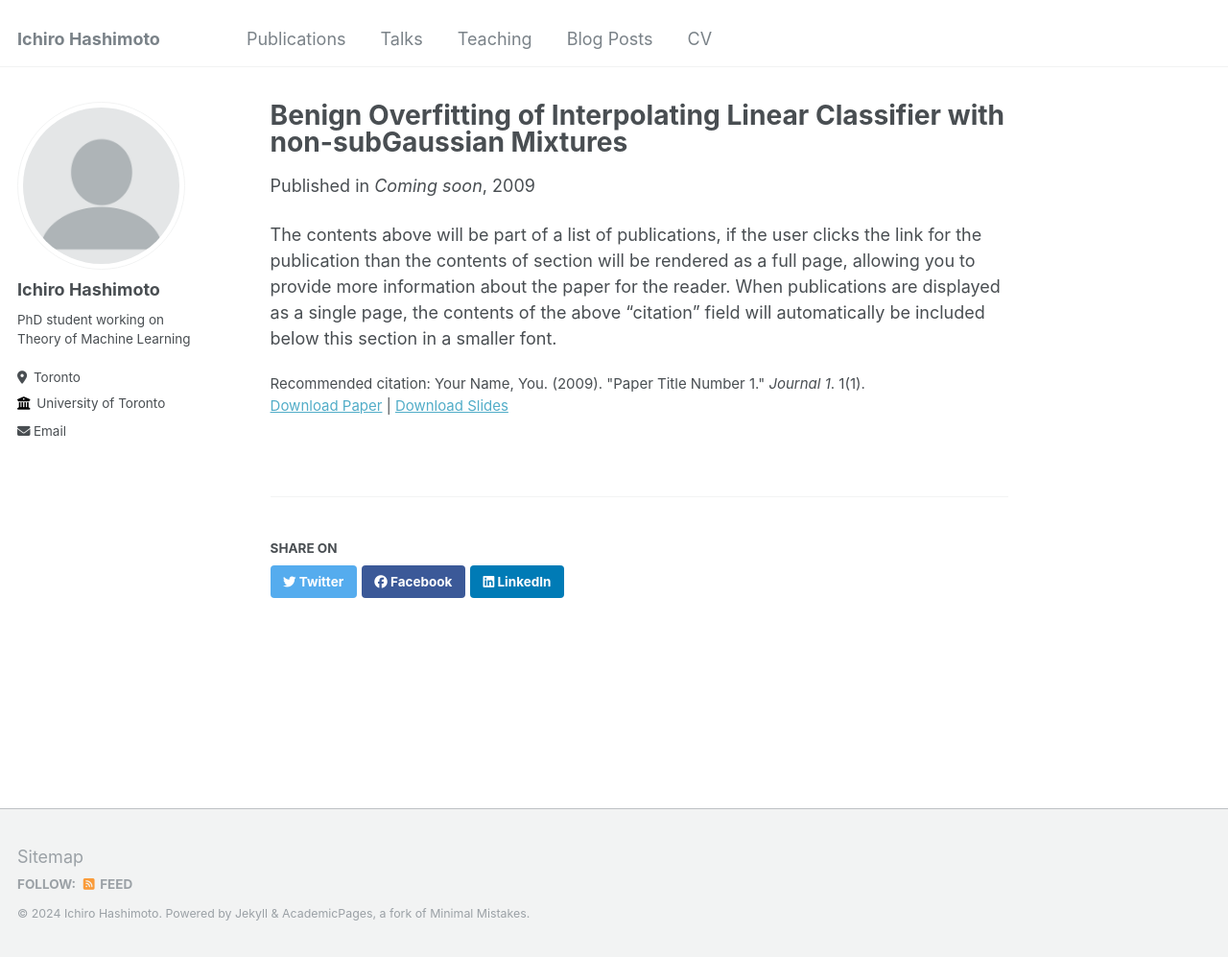
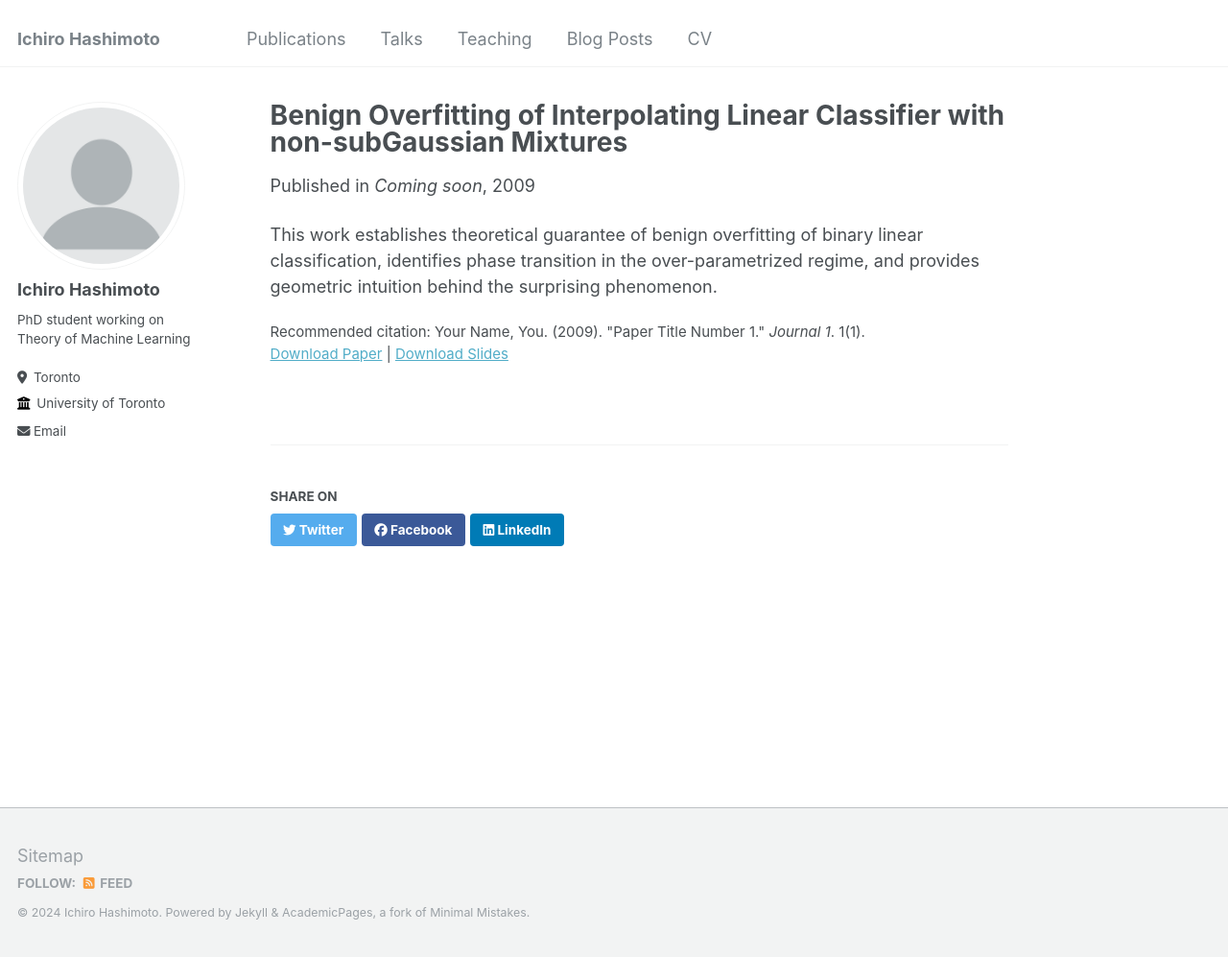
Before and after one commit to ichiro-h/ichiro-h.github.io, a Jekyll site: the page built from _publications/2024-09-01-Benign Overfitting Linear Classifier.md, in a window 1280 px wide and 997 px high. Shown: the whole window at 96% size. Built offline with Jekyll 4.4.1, drawn with Linux system fonts in a browser that asks for light colours.

Commit message:
Update 2024-09-01-Benign Overfitting Linear Classifier.md

```diff
--- a/_publications/2024-09-01-Benign Overfitting Linear Classifier.md
+++ b/_publications/2024-09-01-Benign Overfitting Linear Classifier.md
@@ -10,4 +10,4 @@ paperurl: 'http://academicpages.github.io/files/paper1.pdf'
 citation: 'Your Name, You. (2009). &quot;Paper Title Number 1.&quot; <i>Journal 1</i>. 1(1).'
 ---
 
-The contents above will be part of a list of publications, if the user clicks the link for the publication than the contents of section will be rendered as a full page, allowing you to provide more information about the paper for the reader. When publications are displayed as a single page, the contents of the above "citation" field will automatically be included below this section in a smaller font.
+This work establishes theoretical guarantee of benign overfitting of binary linear classification, identifies phase transition in the over-parametrized regime, and provides geometric intuition behind the surprising phenomenon.
```
